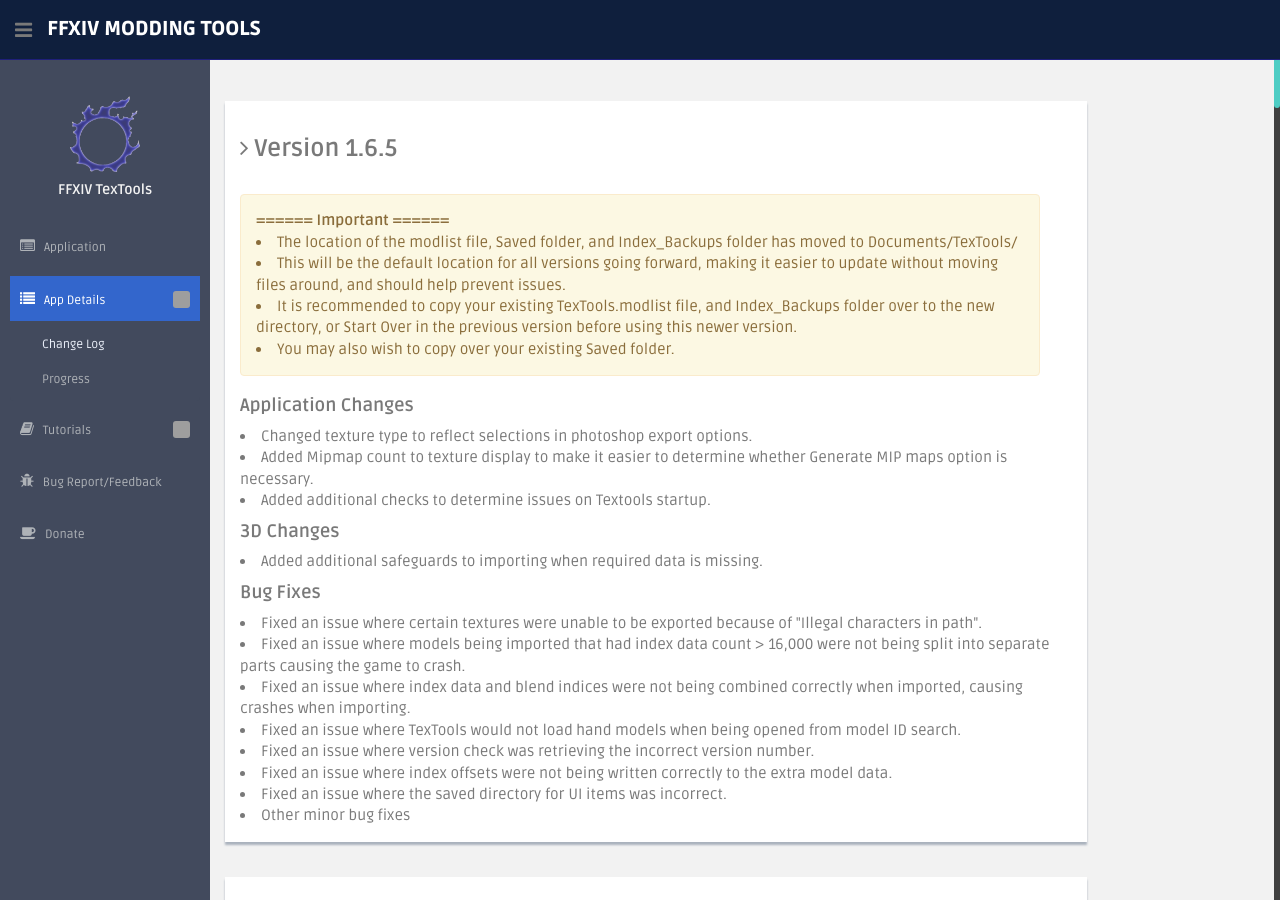
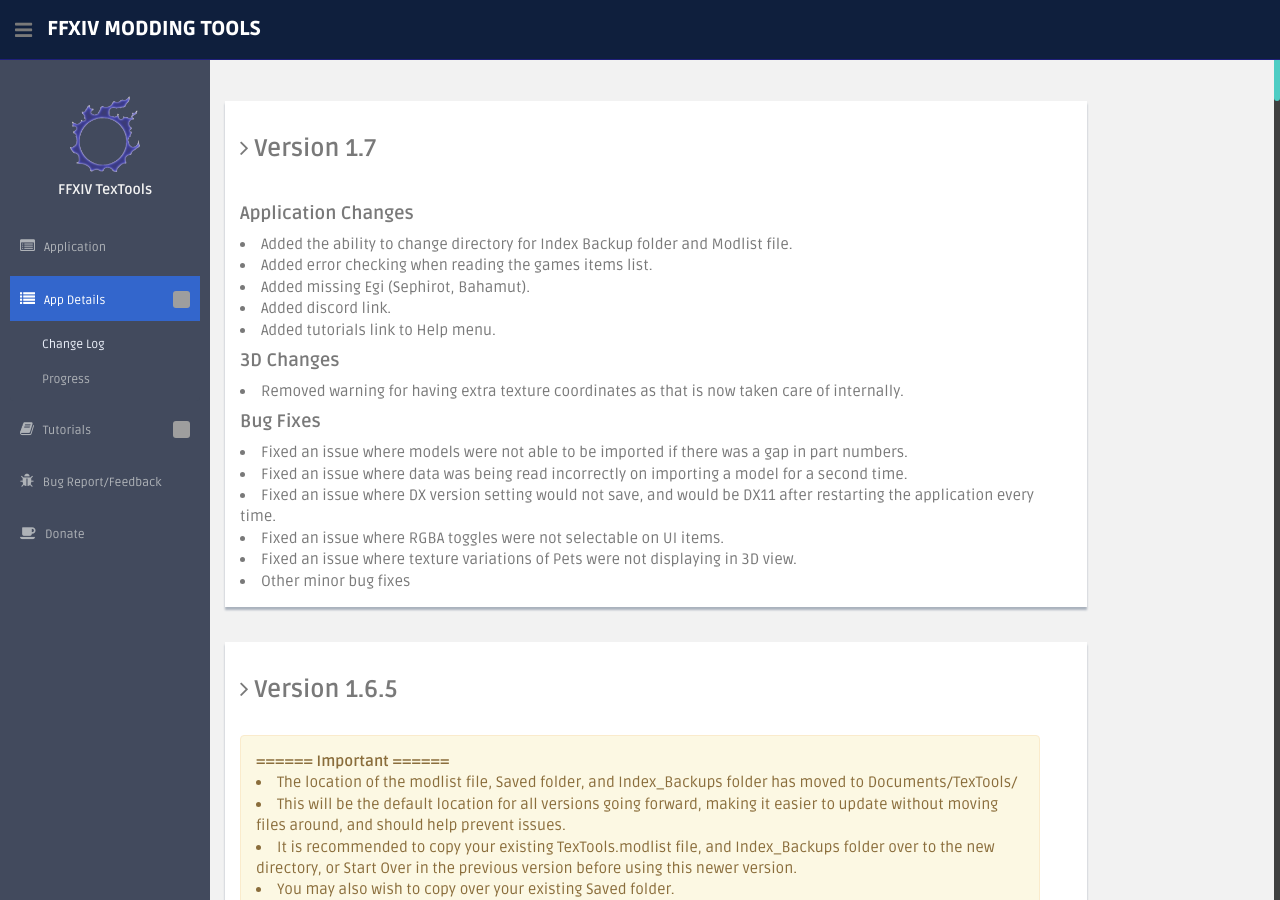
Before and after one commit to liinko/FFXIVTexToolsWeb, a Jekyll site: the page built from change_log.html, in a window 1280 px wide and 900 px high. Built offline with Jekyll 4.4.1, drawn with Linux system fonts in a browser that asks for light colours; grey boxes are pictures that could not be loaded.

Commit message:
update to v1.7

```diff
--- a/change_log.html
+++ b/change_log.html
@@ -3,6 +3,30 @@
 title: Change_Log
 ---
 
+<div class="col-lg-10 main-chart">
+    <div class="showback">
+        <h3><i class="fa fa-angle-right"></i> <b>Version 1.7</b></h3><br/>
+
+        <h4><b>Application Changes</b></h4>
+        <li>Added the ability to change directory for Index Backup folder and Modlist file.</li>
+        <li>Added error checking when reading the games items list.</li>
+        <li>Added missing Egi (Sephirot, Bahamut).</li>
+        <li>Added discord link.</li>
+        <li>Added tutorials link to Help menu.</li>
+
+        <h4><b>3D Changes</b></h4>
+        <li>Removed warning for having extra texture coordinates as that is now taken care of internally.</li>
+
+        <h4><b>Bug Fixes</b></h4>
+        <li>Fixed an issue where models were not able to be imported if there was a gap in part numbers.</li>
+        <li>Fixed an issue where data was being read incorrectly on importing a model for a second time.</li>
+        <li>Fixed an issue where DX version setting would not save, and would be DX11 after restarting the application every time.</li>
+        <li>Fixed an issue where RGBA toggles were not selectable on UI items.</li>
+        <li>Fixed an issue where texture variations of Pets were not displaying in 3D view.</li>
+        <li>Other minor bug fixes</li>
+
+    </div><!--/showback -->
+</div>
 <div class="col-lg-10 main-chart">
     <div class="showback">
         <h3><i class="fa fa-angle-right"></i> <b>Version 1.6.5</b></h3><br/>
--- a/index.html
+++ b/index.html
@@ -7,7 +7,7 @@
 <div class="col-lg-8 main-chart">
     <div class="showback">
         <p>
-            <h1><b>FFXIV TexTools 2 v1.6.5</b></h1>
+            <h1><b>FFXIV TexTools 2 v1.7</b></h1>
             An application used to modify the in-game textures for Final Fantasy XIV, done by exporting and importing Direct Draw Surface files.<br/>
             <br/>
 
```
Also changed, not shown: _includes/sideupdates.html (+10 -0 lines).
